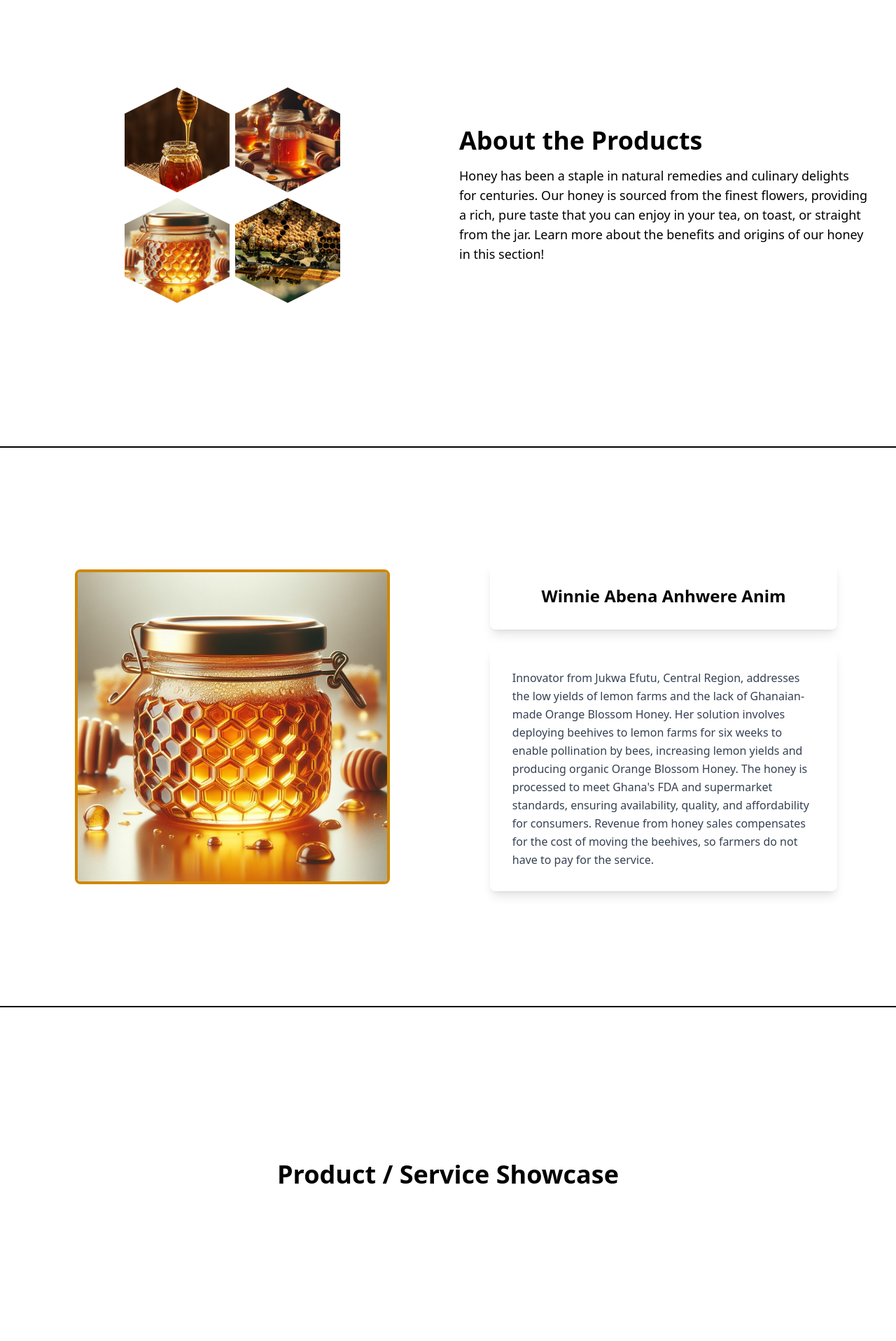
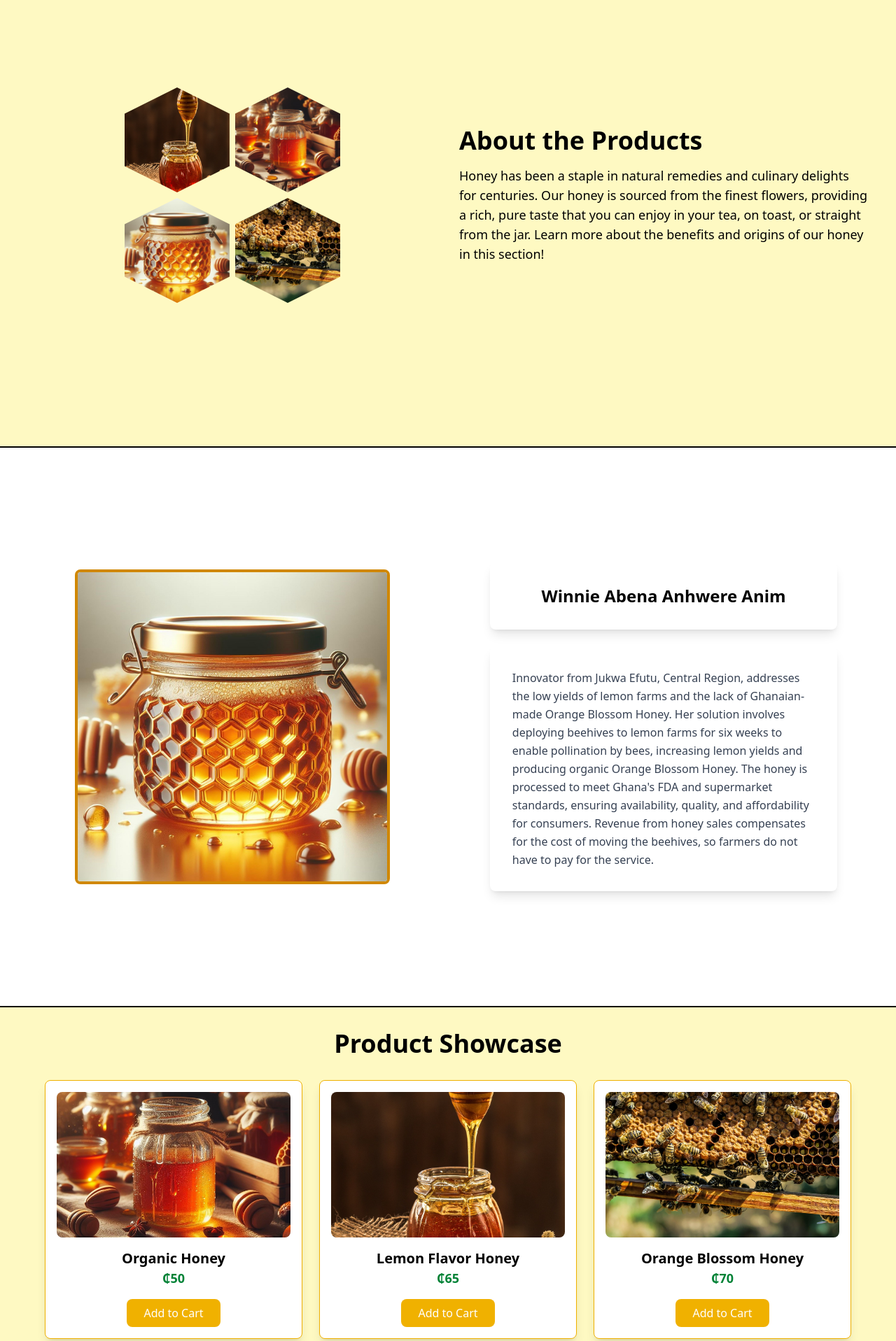
Before and after one commit to rtdongullo/OrangeBlossomHoney, a React (Vite) app: page / in a window 1280 px wide. Shown: the part 880-2797 px from the top of the page at 70% size. Built offline with nearby package versions, Linux system fonts and the light colour scheme.

Commit message:
pushing showcase of products and its animation

```diff
--- a/src/pages/home/sections/AboutProduct.jsx
+++ b/src/pages/home/sections/AboutProduct.jsx
@@ -1,37 +1,44 @@
-import React, { useEffect, useState } from "react";
+import React, { useEffect, useState, useRef } from "react";
+import { motion } from "framer-motion";
 import Hexagon from "../../../components/Hexagon";
 import combOne from "../../../assets/combOne.jpg";
 import combTwo from "../../../assets/combTwo.jpg";
 import combFour from "../../../assets/combFour.jpg";
-import combThree from "../../../assets/combThree.jpg"
+import combThree from "../../../assets/combThree.jpg";
 
-const imageSources = [combOne, combTwo, combFour, combThree
-];
+const imageSources = [combOne, combTwo, combFour, combThree];
 
 const AboutProduct = () => {
   const [inView, setInView] = useState(false);
+  const ref = useRef(null);
 
   useEffect(() => {
     const observer = new IntersectionObserver(
       ([entry]) => {
-        if (entry.isIntersecting) {
-          setInView(true);
-        } else {
-          setInView(false);
-        }
+        setInView(entry.isIntersecting);
       },
-      {
-        threshold: 0.5, // Trigger when 50% of the section is visible
+      { threshold: 0.5 }
+    );
+
+    if (ref.current) {
+      observer.observe(ref.current);
+    }
+
+    return () => {
+      if (ref.current) {
+        observer.unobserve(ref.current);
       }
-    );
-    const aboutSection = document.getElementById("aboutProducts");
-    observer.observe(aboutSection);
+    };
   }, []);
 
   return (
-    <div
+    <motion.div
+      ref={ref}
       id="aboutProducts"
-      className="p-6 flex flex-col lg:flex-row justify-center items-center align-middle h-auto lg:h-[90vh] border-b-2"
+      className="p-6 flex flex-col lg:flex-row bg-yellow-100 justify-center items-center align-middle h-auto lg:h-[90vh] border-b-2"
+      initial={{ opacity: 0, y: 50 }}
+      animate={inView ? { opacity: 1, y: 0 } : {}}
+      transition={{ duration: 1.2, ease: "easeOut" }}
     >
       {/* Honeycomb Section */}
       <div className={`honeycomb-container lg:w-1/2 ${inView ? "active" : ""}`}>
@@ -41,15 +48,20 @@ const AboutProduct = () => {
       </div>
 
       {/* Write-up Section */}
-      <div className="lg:w-1/2 p-4">
+      <motion.div
+        className="lg:w-1/2 p-4"
+        initial={{ opacity: 0, y: 50 }}
+        animate={inView ? { opacity: 1, y: 0 } : {}}
+        transition={{ duration: 1.2, ease: "easeOut" }}
+      >
         <h4 className="text-4xl font-bold mb-4">About the Products</h4>
         <p className="text-lg">
           Honey has been a staple in natural remedies and culinary delights for centuries. Our honey is
           sourced from the finest flowers, providing a rich, pure taste that you can enjoy in your tea, on
           toast, or straight from the jar. Learn more about the benefits and origins of our honey in this section!
         </p>
-      </div>
-    </div>
+      </motion.div>
+    </motion.div>
   );
 };
 
--- a/src/pages/home/sections/Showcase.jsx
+++ b/src/pages/home/sections/Showcase.jsx
@@ -1,10 +1,90 @@
-import React from "react";
+import React, { useEffect, useState, useRef } from "react";
+import { motion } from "framer-motion";
+import CombTwo from "../../../assets/combTwo.jpg";
+import CombThree from "../../../assets/combThree.jpg";
+import CombOne from "../../../assets/combOne.JPG";
+
+const products = [
+  { id: 1, name: "Organic Honey", price: "₵50", image: CombTwo },
+  { id: 2, name: "Lemon Flavor Honey", price: "₵65", image: CombOne },
+  { id: 3, name: "Orange Blossom Honey", price: "₵70", image: CombThree },
+  { id: 4, name: "Organic Honey", price: "₵50", image: CombTwo },
+  { id: 5, name: "Lemon Flavor Honey", price: "₵65", image: CombOne },
+  { id: 6, name: "Orange Blossom Honey", price: "₵70", image: CombThree },
+];
+
+const cardVariants = {
+  hidden: { opacity: 0, y: 50 },
+  visible: { opacity: 1, y: 0, transition: { duration: 1.2, ease: "easeOut" } },
+};
 
 const Showcase = () => {
+  const [inView, setInView] = useState(false);
+  const ref = useRef(null);
+
+  useEffect(() => {
+    const handleResize = () => {
+      if (window.innerWidth < 640) {
+        setInView(true); // Force animation to show on mobile
+      }
+    };
+
+    const observer = new IntersectionObserver(
+      ([entry]) => {
+        setInView(entry.isIntersecting);
+      },
+      { threshold: 0.2 }
+    );
+
+    if (ref.current) {
+      observer.observe(ref.current);
+    }
+
+    // Check screen size on mount
+    handleResize();
+    window.addEventListener("resize", handleResize);
+
+    return () => {
+      if (ref.current) {
+        observer.unobserve(ref.current);
+      }
+      window.removeEventListener("resize", handleResize);
+    };
+  }, []);
+
   return (
-    <div id="gallery" className="p-6 flex justify-center items-center align-middle h-[60vh] border-b-2">
-      <h4 className="text-4xl font-bold">Product / Service Showcase</h4>
-    </div>
+    <motion.div
+      ref={ref}
+      id="gallery"
+      className="p-8 flex flex-col items-center bg-yellow-100 min-h-[70vh] border-b-2"
+      initial={{ opacity: 0, y: 50 }}
+      animate={inView ? { opacity: 1, y: 0 } : {}}
+      transition={{ duration: 1.5, ease: "easeOut" }}
+    >
+      <h4 className="text-4xl font-bold text-brown-800 mb-8">Product Showcase</h4>
+      <div className="grid grid-cols-1 sm:grid-cols-2 lg:grid-cols-3 gap-6 w-full max-w-6xl">
+        {products.map((product) => (
+          <motion.div
+            key={product.id}
+            className="bg-white shadow-lg rounded-lg overflow-hidden p-4 flex flex-col items-center border border-yellow-500"
+            variants={cardVariants}
+            initial="hidden"
+            animate={inView ? "visible" : "hidden"}
+          >
+            <img
+              src={product.image}
+              alt={product.name}
+              className="w-full h-52 object-cover rounded-lg mb-4 hover:scale-105 transition-transform duration-300"
+            />
+            <h5 className="text-xl font-bold text-brown-900">{product.name}</h5>
+            <p className="text-green-700 text-lg font-semibold">{product.price}</p>
+            <button className="mt-4 bg-yellow-500 text-white px-6 py-2 rounded-lg hover:bg-yellow-600 transition-all">
+              Add to Cart
+            </button>
+          </motion.div>
+        ))}
+      </div>
+    </motion.div>
   );
 };
 
```
